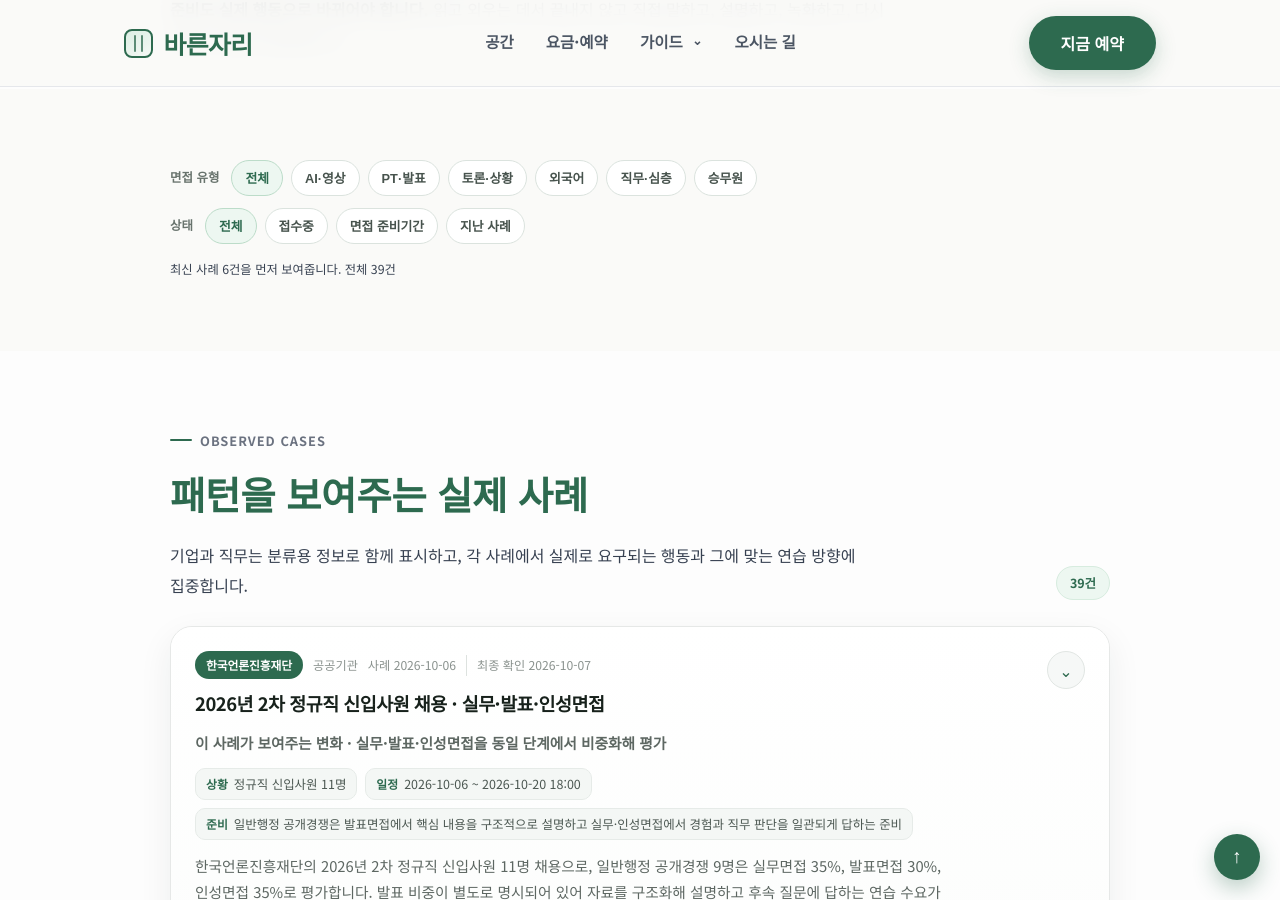
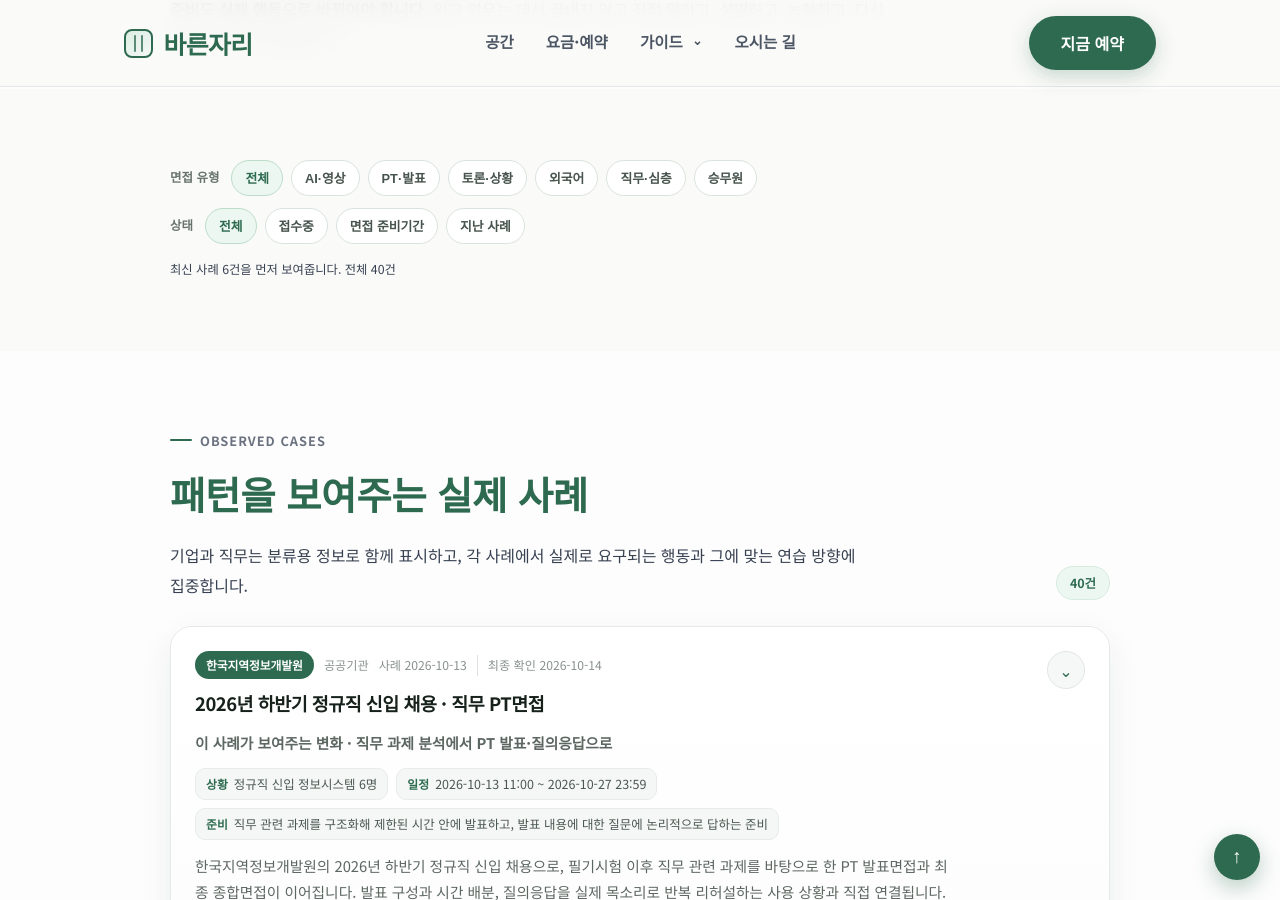
Before and after one commit to bareunspace/blog, a Jekyll site: the page built from cases/index.html, in a window 1280 px wide and 900 px high, scrolled down 1221 px. Built offline with Jekyll 4.4.1, drawn with Linux system fonts in a browser that asks for light colours; some of the changed text lies outside the part shown.

Commit message:
Add KLID PT interview hiring case

```diff
--- a/_data/cases.yml
+++ b/_data/cases.yml
@@ -1,5 +1,5 @@
 version: 1
-updated_at: 2026-10-13
+updated_at: 2026-10-14
 
 cases:
   - id: nps-2026-fall-new-hire-interview
@@ -1482,3 +1482,104 @@
     related:
       url: /posts/ai-competency-test-space/
       label: AI 역량검사 응시 환경 가이드 보기
+
+  - id: klid-2026-fall-new-hire-pt-interview
+    type: hiring
+    topic: interview
+    job: public-sector
+    company: 한국지역정보개발원
+    company_slug: klid
+    taxonomy:
+      industry_tags:
+        - public-sector
+        - information-technology
+        - public-digital
+      region_tags:
+        - seoul
+        - mapo
+    title: 2026년 하반기 정규직 신입 채용 · 직무 PT면접
+    summary: 한국지역정보개발원의 2026년 하반기 정규직 신입 채용으로, 필기시험 이후 직무 관련 과제를 바탕으로 한 PT 발표면접과 최종 종합면접이 이어집니다. 발표 구성과 시간 배분, 질의응답을 실제 목소리로 반복 리허설하는 사용 상황과 직접 연결됩니다.
+
+    published_at: 2026-10-13
+    verified_at: 2026-10-14
+    recruitment_status: recruiting
+    status_checked_at: 2026-10-14
+
+    application:
+      start: "2026-10-13 11:00"
+      end: "2026-10-27 23:59"
+      period_label: "2026-10-13 11:00 ~ 2026-10-27 23:59"
+      hiring_size: 정규직 신입 정보시스템 6명
+      roles: 정보시스템
+      expected_join: 최종합격 후 임용 예정
+
+    selection:
+      process_label: 서류전형 → 필기시험 → 직무 PT면접 → 최종 종합면접 → 최종합격
+      interview_focus: 직무 관련 과제를 구조화해 제한된 시간 안에 발표하고, 발표 내용에 대한 질문에 논리적으로 답하는 준비
+      stages:
+        - 지원서 접수 · 2026-10-13 11:00 ~ 2026-10-27 23:59
+        - 필기시험 · 2026-11-14 예정
+        - 직무 PT면접 · 2026-11-26 ~ 2026-11-27 예정
+        - 최종 종합면접 · 2026-12-07 예정
+
+    pattern:
+      label: 직무 과제 분석에서 PT 발표·질의응답으로
+      insight: 직무 관련 과제를 바탕으로 발표하는 PT면접이 별도 단계로 명시되어 있어, 답변 암기보다 문제를 구조화하고 핵심 결론과 근거를 제한된 시간 안에 전달한 뒤 질의응답까지 이어가는 리허설이 필요한 사례입니다.
+      practice_shift: 과제를 가정해 결론 → 근거 → 실행안 순서로 발표한 뒤 시간을 재고, 발표 직후 예상 질문을 받아 짧게 답하는 방식으로 반복 연습하기
+
+    signals:
+      situation_interview: null
+      video_interview: false
+      ai_interview: false
+      task_interview: true
+      deep_interview: true
+      pt_interview: true
+      english_interview: false
+      physical_test: false
+
+    curation:
+      status: selected
+      fit_score: 5
+      why_selected: 공식 채용공고에 직무 관련 과제를 기반으로 한 PT 발표면접이 별도 전형으로 명시되어 있습니다. 서울 마포 근무의 공공기관 IT 채용으로 발표 구성·시간 배분·질의응답을 소리 내어 반복 연습하는 바른자리 수요와 직접 연결됩니다.
+      reuse_targets:
+        - cases
+        - interview-hub
+        - related-post
+
+    barunjari:
+      relevance: high
+      hub: interview
+      practice_types:
+        - speaking
+        - recording
+        - pt-presentation
+        - task-explanation
+        - follow-up-response
+      practice_points:
+        - 직무 과제를 가정해 문제 정의 → 핵심 결론 → 근거 → 실행안 순서로 발표해보기
+        - 3분·5분 등 시간을 정해 발표 길이를 맞추고 반복 표현과 불필요한 설명을 줄이기
+        - 발표 직후 왜 그렇게 판단했는지, 대안은 무엇인지 묻는 후속 질문에 짧게 답해보기
+        - 휴대폰으로 발표를 녹화해 시선, 말의 속도, 목소리 크기와 자료 설명 흐름을 확인하기
+      excluded:
+        - 실제 한국지역정보개발원 PT 과제나 면접 질문을 보유하거나 제공한다는 표현
+        - PT면접의 정답이나 평가 기준을 알고 있다는 표현
+        - 한국지역정보개발원과 제휴된 채용·코칭 서비스라는 표현
+        - 채용 결과 또는 합격 가능성을 보장하는 표현
+
+    notes:
+      - 지원기간은 2026년 10월 13일 11:00부터 10월 27일 23:59까지입니다.
+      - 모집은 정규직 신입 정보시스템 분야 6명으로 안내되어 있습니다.
+      - 직무 PT면접은 2026년 11월 26일부터 27일까지, 최종 종합면접은 12월 7일 예정입니다.
+      - 공개 공고에서 PT 발표면접이 확인되며 실제 과제 주제나 질문은 공개되지 않아 임의로 추정하지 않습니다.
+      - 세부 일정은 기관 사정에 따라 변경될 수 있으므로 지원자는 공식 채용사이트의 최신 안내를 다시 확인해야 합니다.
+
+    source:
+      publisher: 한국지역정보개발원 채용
+      title: 2026년 하반기 정규직 신입 채용
+      url: https://klid.incruit.com/
+      published_at: "2026-10-13"
+      checked_at: 2026-10-14
+
+    related:
+      url: /posts/pt-presentation-rehearsal/
+      label: PT 발표 연습·리허설 가이드 보기
```
